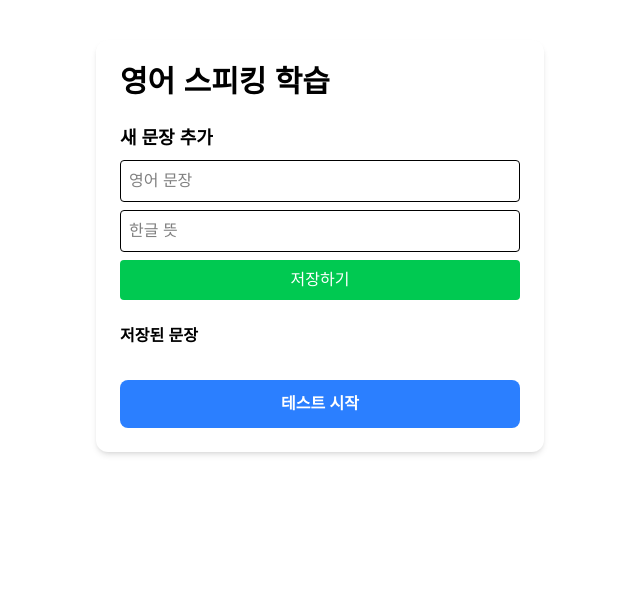
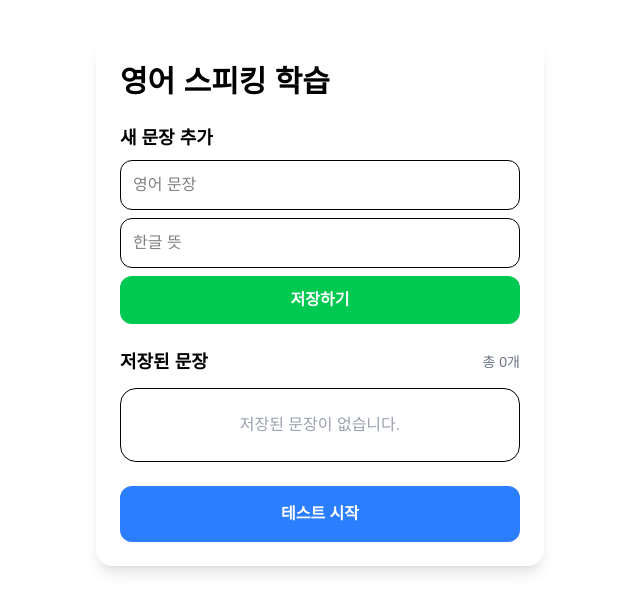
Before and after one commit to jdinmysoul-boop/learning-eng, a Next.js app: page / in a window 1280 px wide. Shown: the top 612 px of the page, without its empty margins (320-960 px from the left). Built offline with nearby package versions, Linux system fonts and the light colour scheme.

Commit message:
앱 안정성 강화

```diff
--- a/app/page.tsx
+++ b/app/page.tsx
@@ -76,13 +76,24 @@ export default function Home() {
     );
 
     return () => {
+      cleanupRecognition();
+    };
+  }, []);
+
+  const cleanupRecognition = () => {
     if (recognitionRef.current) {
       try {
+        recognitionRef.current.onstart = null;
+        recognitionRef.current.onresult = null;
+        recognitionRef.current.onerror = null;
+        recognitionRef.current.onend = null;
+
         recognitionRef.current.abort();
+
+        recognitionRef.current = null;
       } catch {}
     }
   };
-  }, []);
 
   const saveSentences = (
     updated: Sentence[]
@@ -192,6 +203,9 @@ export default function Home() {
 
     const answer = normalizeText(current.en);
 
+    console.log('USER:', user);
+    console.log('ANSWER:', answer);
+
     const isCorrect = user === answer;
 
     if (isCorrect) {
@@ -207,7 +221,7 @@ export default function Home() {
 
       setTimeout(() => {
         moveNext();
-      }, 1500);
+      }, 1200);
     } else {
       setStatus('fail');
 
@@ -217,10 +231,11 @@ export default function Home() {
     }
   };
 
-  const startListening = () => {
+  const startListening = async () => {
     const SpeechRecognition =
       (window as any).SpeechRecognition ||
-      (window as any).webkitSpeechRecognition;
+      (window as any)
+        .webkitSpeechRecognition;
 
     if (!SpeechRecognition) {
       alert(
@@ -229,20 +244,16 @@ export default function Home() {
       return;
     }
 
+    // 이미 녹음중이면 무시
+    if (isRecording) return;
+
     // 이전 recognition 완전 제거
-    if (recognitionRef.current) {
-      try {
-        recognitionRef.current.onresult =
-          null;
+    cleanupRecognition();
 
-        recognitionRef.current.onend = null;
-
-        recognitionRef.current.onerror =
-          null;
-
-        recognitionRef.current.abort();
-      } catch {}
-    }
+    // Chrome recognition release 대기
+    await new Promise((resolve) =>
+      setTimeout(resolve, 300)
+    );
 
     const recognition = new SpeechRecognition();
 
@@ -258,9 +269,11 @@ export default function Home() {
 
     let finalTranscript = '';
 
-    let finished = false;
+    let handled = false;
 
     recognition.onstart = () => {
+      console.log('LISTEN START');
+
       setIsRecording(true);
 
       setStatus('listening');
@@ -269,16 +282,25 @@ export default function Home() {
     };
 
     recognition.onresult = (event: any) => {
+      console.log('RESULT EVENT');
+
       finalTranscript =
         event.results[0][0].transcript;
+
+      console.log(
+        'TRANSCRIPT:',
+        finalTranscript
+      );
 
       setRecognizedText(finalTranscript);
     };
 
     recognition.onerror = (event: any) => {
-      if (finished) return;
+      console.log('ERROR EVENT', event);
 
-      finished = true;
+      if (handled) return;
+
+      handled = true;
 
       setIsRecording(false);
 
@@ -288,17 +310,27 @@ export default function Home() {
         setRecognizedText(
           '음성이 감지되지 않았습니다.'
         );
+      } else if (
+        event.error === 'not-allowed'
+      ) {
+        setRecognizedText(
+          '마이크 권한이 차단되었습니다.'
+        );
       } else {
         setRecognizedText(
           `오류: ${event.error}`
         );
       }
+
+      cleanupRecognition();
     };
 
     recognition.onend = () => {
-      if (finished) return;
+      console.log('LISTEN END');
 
-      finished = true;
+      if (handled) return;
+
+      handled = true;
 
       setIsRecording(false);
 
@@ -311,6 +343,8 @@ export default function Home() {
           '음성을 인식하지 못했습니다.'
         );
       }
+
+      cleanupRecognition();
     };
 
     try {
@@ -321,15 +355,17 @@ export default function Home() {
       setIsRecording(false);
 
       setStatus('fail');
+
+      cleanupRecognition();
     }
   };
 
   const stopListening = () => {
-    if (recognitionRef.current) {
+    if (!recognitionRef.current) return;
+
     try {
       recognitionRef.current.stop();
     } catch {}
-    }
   };
 
   const handleRetry = () => {
@@ -342,7 +378,7 @@ export default function Home() {
 
   if (isFinished) {
     return (
-      <div className="p-6 max-w-md mx-auto mt-10 bg-white rounded-xl shadow-md text-black text-center">
+      <div className="p-6 max-w-md mx-auto mt-10 bg-white rounded-2xl shadow-lg text-black text-center">
         <h1 className="text-3xl font-bold mb-4">
           테스트 완료
         </h1>
@@ -357,7 +393,7 @@ export default function Home() {
 
         <button
           onClick={startTest}
-          className="bg-blue-500 text-white px-6 py-3 rounded-lg w-full font-bold"
+          className="bg-blue-500 hover:bg-blue-600 text-white px-6 py-3 rounded-xl w-full font-bold transition"
         >
           다시 테스트
         </button>
@@ -381,13 +417,13 @@ export default function Home() {
     if (!current) return null;
 
     return (
-      <div className="p-6 max-w-md mx-auto mt-10 bg-white rounded-xl shadow-md text-black text-center">
+      <div className="p-6 max-w-md mx-auto mt-10 bg-white rounded-2xl shadow-lg text-black text-center">
         <div className="mb-4 text-gray-500">
           {currentIndex + 1} /{' '}
           {testQueue.length}
         </div>
 
-        <div className="bg-gray-100 p-6 rounded-lg text-2xl font-bold mb-8">
+        <div className="bg-gray-100 p-6 rounded-xl text-2xl font-bold mb-8">
           {current.ko}
         </div>
 
@@ -408,14 +444,14 @@ export default function Home() {
         {!isRecording ? (
           <button
             onClick={startListening}
-            className="bg-blue-500 text-white px-6 py-3 rounded-lg font-bold w-full"
+            className="bg-blue-500 hover:bg-blue-600 text-white px-6 py-4 rounded-xl font-bold w-full transition"
           >
             발음 시작
           </button>
         ) : (
           <button
             onClick={stopListening}
-            className="bg-red-500 text-white px-6 py-3 rounded-lg font-bold w-full"
+            className="bg-red-500 hover:bg-red-600 text-white px-6 py-4 rounded-xl font-bold w-full transition animate-pulse"
           >
             녹음 종료
           </button>
@@ -441,7 +477,7 @@ export default function Home() {
 
             <button
               onClick={handleRetry}
-              className="bg-red-500 text-white px-6 py-3 rounded-lg font-bold w-full"
+              className="bg-red-500 hover:bg-red-600 text-white px-6 py-3 rounded-xl font-bold w-full transition"
             >
               다시 시도
             </button>
@@ -452,7 +488,7 @@ export default function Home() {
   }
 
   return (
-    <div className="p-6 max-w-md mx-auto mt-10 bg-white rounded-xl shadow-md text-black">
+    <div className="p-6 max-w-md mx-auto mt-10 bg-white rounded-2xl shadow-lg text-black">
       <h1 className="text-3xl font-bold mb-6">
         영어 스피킹 학습
       </h1>
@@ -469,7 +505,7 @@ export default function Home() {
           onChange={(e) =>
             setInputEn(e.target.value)
           }
-          className="w-full border p-2 rounded mb-2"
+          className="w-full border p-3 rounded-xl mb-2"
         />
 
         <input
@@ -479,34 +515,49 @@ export default function Home() {
           onChange={(e) =>
             setInputKo(e.target.value)
           }
-          className="w-full border p-2 rounded mb-2"
+          className="w-full border p-3 rounded-xl mb-2"
         />
 
         <button
           onClick={handleAddSentence}
-          className="bg-green-500 text-white px-4 py-2 rounded w-full"
+          className="bg-green-500 hover:bg-green-600 text-white px-4 py-3 rounded-xl w-full font-bold transition"
         >
           저장하기
         </button>
       </div>
 
       <div className="mb-6">
-        <div className="font-bold mb-2">
+        <div className="flex items-center justify-between mb-3">
+          <div className="font-bold text-lg">
             저장된 문장
           </div>
 
-        <div className="space-y-2 max-h-64 overflow-y-auto">
-          {sentences.map((sentence) => (
+          <div className="text-sm text-gray-500">
+            총 {sentences.length}개
+          </div>
+        </div>
+
+        <div className="border rounded-2xl overflow-hidden bg-white">
+          <div className="max-h-[500px] overflow-y-auto">
+            {sentences.length === 0 ? (
+              <div className="p-6 text-center text-gray-400">
+                저장된 문장이 없습니다.
+              </div>
+            ) : (
+              sentences.map(
+                (sentence, index) => (
                   <div
                     key={sentence.id}
-              className="border rounded p-3 flex justify-between items-start gap-2"
+                    className="group border-b last:border-b-0 p-4 hover:bg-gray-50 transition"
                   >
-              <div>
-                <div className="font-bold">
+                    <div className="flex items-start justify-between gap-4">
+                      <div className="flex-1 min-w-0">
+                        <div className="font-bold text-black break-words">
+                          {index + 1}.{' '}
                           {sentence.en}
                         </div>
 
-                <div className="text-sm text-gray-500">
+                        <div className="text-sm text-gray-500 mt-1 break-words">
                           {sentence.ko}
                         </div>
                       </div>
@@ -517,18 +568,22 @@ export default function Home() {
                             sentence.id
                           )
                         }
-                className="bg-red-500 text-white px-3 py-1 rounded text-sm"
+                        className="opacity-0 group-hover:opacity-100 transition text-red-500 text-sm shrink-0"
                       >
                         삭제
                       </button>
                     </div>
-          ))}
+                  </div>
+                )
+              )
+            )}
+          </div>
         </div>
       </div>
 
       <button
         onClick={startTest}
-        className="bg-blue-500 text-white px-6 py-3 rounded-lg w-full font-bold"
+        className="bg-blue-500 hover:bg-blue-600 text-white px-6 py-4 rounded-xl w-full font-bold transition"
       >
         테스트 시작
       </button>
```
Lines whose indentation alone changed are shown as unchanged.
